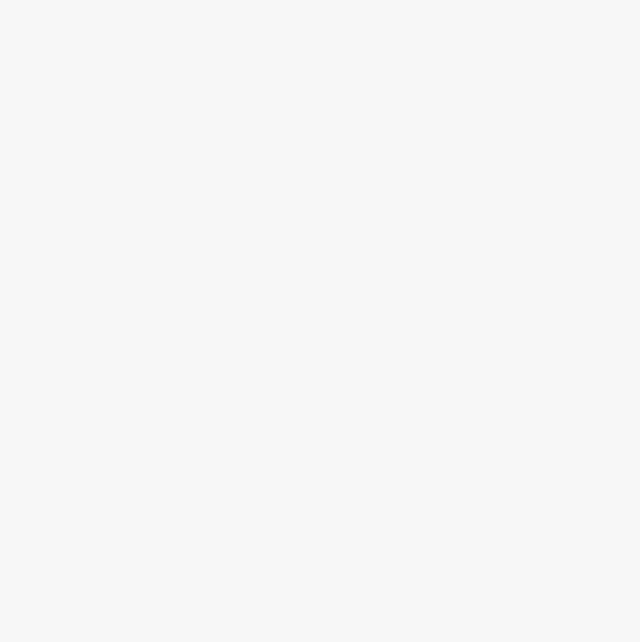
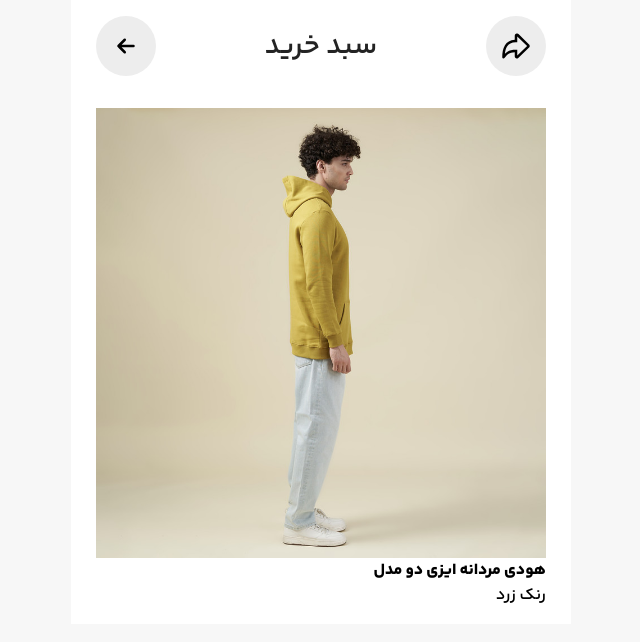
Before and after one commit to MaryamTavana379/Mari-shop, a Vue app: page /cart in a window 1280 px wide. Before the commit this address had no page. Shown: the top 642 px of the page, without its empty margins (319-959 px from the left). Built offline with nearby package versions, Linux system fonts and the light colour scheme.

Commit message:
Create cart page

```diff
--- a/src/assets/Style/Base/_global.scss
+++ b/src/assets/Style/Base/_global.scss
@@ -44,7 +44,9 @@ input{
 section{
   margin-top: 2rem;
 }
-
+a{
+  text-decoration: none;
+}
 
 .rounded{
   border-radius: 50px;
--- a/src/assets/Style/components/_navigation.scss
+++ b/src/assets/Style/components/_navigation.scss
@@ -1,5 +1,5 @@
 .navigation{
-  padding: 1rem 0;
+  padding: 2rem 0 1rem;
   &__container{
     &--list{
       display: grid;
--- a/src/components/Common/ProductSwiper.vue
+++ b/src/components/Common/ProductSwiper.vue
@@ -23,6 +23,7 @@ const  breakpoints={
       :breakpoints="breakpoints"
   >
     <swiper-slide v-for="item in data">
+      <router-link to="/product">
         <div class="swiper__slide--item">
           <div class="swiper__slide--item-img">
             <img :src="_image(item.img)" />
@@ -33,6 +34,8 @@ const  breakpoints={
             <h2>{{item.price}} تومان </h2>
           </div>
         </div>
+
+      </router-link>
     </swiper-slide>
   </swiper>
 </template>
--- /dev/null
+++ b/src/components/Pages/Cart.vue
@@ -0,0 +1,42 @@
+<script setup>
+import Header from "@cp/Common/Header.vue";
+import IconButton from "@cp/Common/IconButton.vue";
+</script>
+
+<template>
+  <div class="container">
+    <Header>
+      <div class="header__productDetails">
+        <IconButton img="icon/productDetails/arrow-right.svg" />
+        <h2>  سبد خرید </h2>
+        <IconButton img="icon/productDetails/arrow-left.svg" />
+      </div>
+    </Header>
+    <section class="container__content">
+      <div class="container__content--list">
+        <div class="container__content--list-item">
+          <div class="item__box">
+            <div class="item__box--img">
+              <img src="@media/image/home/product3.jpg" />
+            </div>
+          </div>
+          <div class="item__box">
+            <div class="item__box--text">
+              <h4> هودی مردانه ایزی دو مدل </h4>
+              <p> رنک زرد </p>
+            </div>
+            <div class="item__box--number">
+              <strong></strong>
+
+            </div>
+
+          </div>
+
+        </div>
+      </div>
+
+    </section>
+
+  </div>
+
+</template>
--- a/src/components/Pages/ProductDetails.vue
+++ b/src/components/Pages/ProductDetails.vue
@@ -75,7 +75,9 @@ let activeSize = ref('XS');
     <section class="container__footer">
       <div class="container__footer--items">
         <Button/>
-        <IconButton img="icon/productDetails/cart.svg" />
+        <router-link to="/cart">
+          <IconButton img="icon/productDetails/cart.svg" />
+        </router-link>
       </div>
     </section>
 
--- a/src/router/index.js
+++ b/src/router/index.js
@@ -1,6 +1,7 @@
 import { createRouter, createWebHistory } from "vue-router";
 import Home from "@cp/Pages/Home.vue";
 import ProductDetails from "@cp/Pages/ProductDetails.vue";
+import Cart from "@cp/Pages/Cart.vue";
 const router = createRouter({
     history: createWebHistory(import.meta.env.BASE_URL),
     routes: [
@@ -14,6 +15,11 @@ const router = createRouter({
             name: "product",
             component: ProductDetails,
         },
+        {
+            path: "/cart",
+            name:"cart",
+            component:Cart,
+        }
 
 
     ],
```
Also changed, not shown: src/components/Common/CountDown.vue (added, +26 -0 lines). Lines whose indentation alone changed are shown as unchanged.
